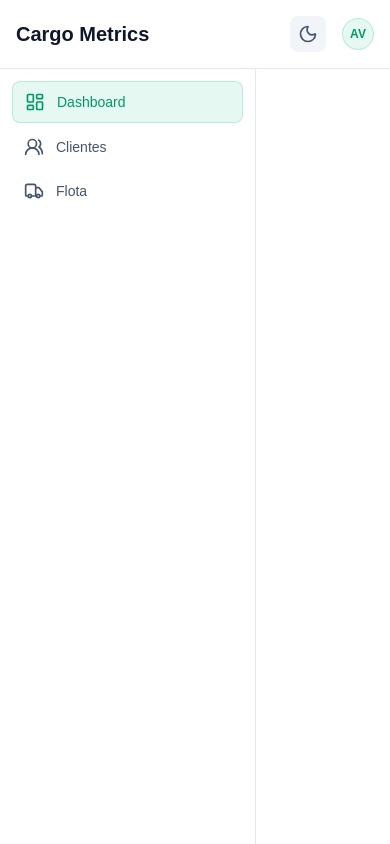
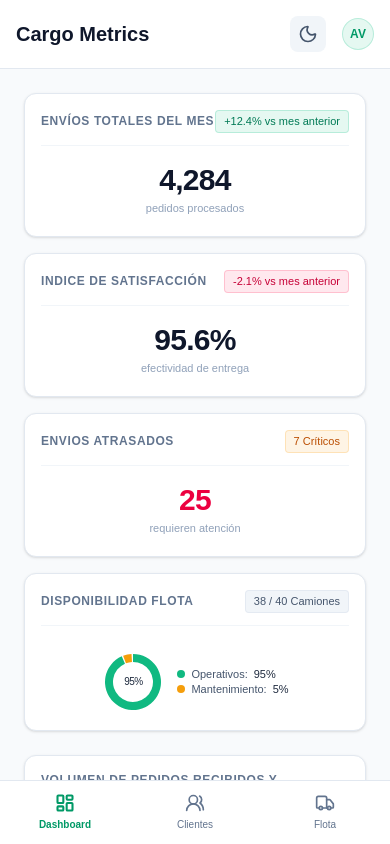
Before and after one commit to Alejandro-VH/CargoMetrics, a Next.js app: page /dashboard in a window 390 px wide. Built offline with nearby package versions, Linux system fonts and the light colour scheme.

Commit message:
feat: integrate MobileNav component into layout for enhanced mobile navigation

```diff
--- a/app/layout.tsx
+++ b/app/layout.tsx
@@ -4,6 +4,7 @@ import "./globals.css";
 import { ThemeProvider } from '@/components/ThemeProvider';
 import { Sidebar } from '@/components/layout/Sidebar';
 import { Header } from '@/components/layout/Header';
+import MobileNav from "@/components/layout/MobileNav";
 
 const geistSans = Geist({
   variable: "--font-geist-sans",
@@ -30,9 +31,18 @@ export default function RootLayout({ children }: LayoutProps<"/">) {
       <body className="h-full flex flex-col bg-slate-50 dark:bg-slate-950 text-slate-900 dark:text-slate-100 overflow-hidden">
         <ThemeProvider attribute="class" defaultTheme="light" enableSystem>
           <Header />
-          <div className="flex flex-1 flex-col min-w-0 h-full overflow-hidden md:flex-row ">
-            <Sidebar />
-            <main className="flex-1 overflow-y-auto">{children}</main>
+
+          <div className="flex flex-1 min-w-0 overflow-hidden">
+            <div className="hidden md:block flex-shrink-0">
+              <Sidebar />
+            </div>
+
+            <main className="flex-1 overflow-y-auto min-w-0">
+              {children}
+            </main>
+
+            <MobileNav />
+
           </div>
         </ThemeProvider>
       </body>
```
